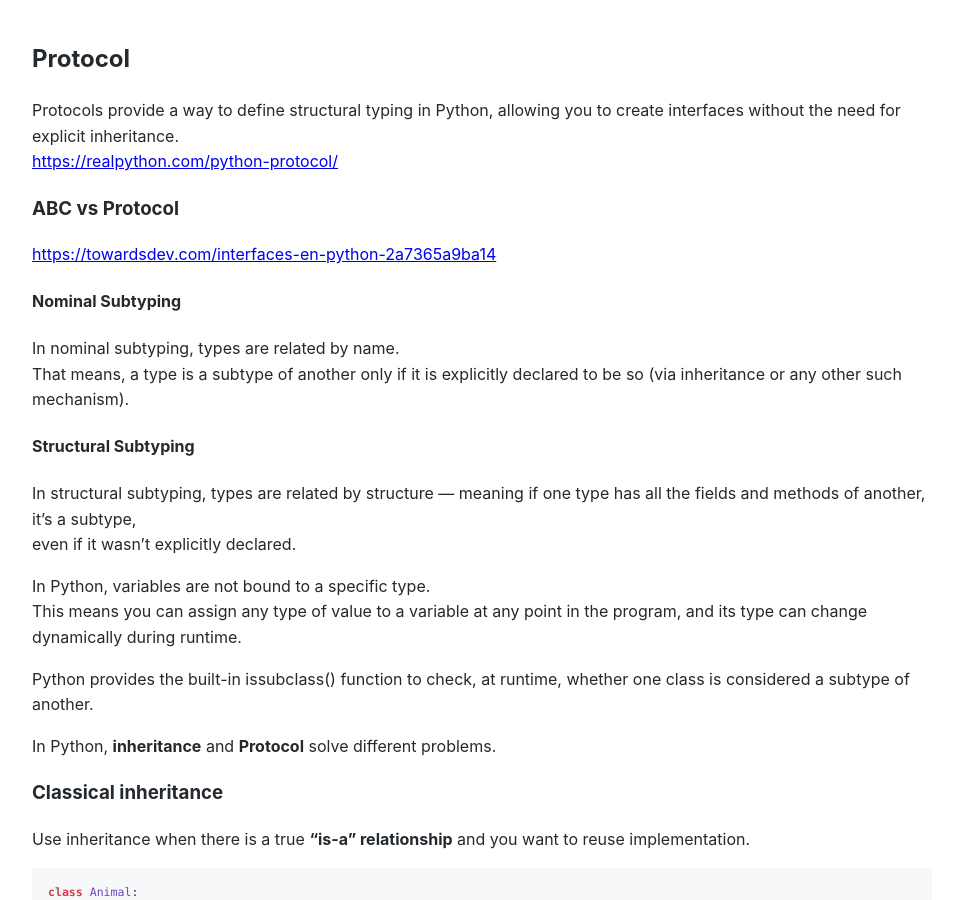
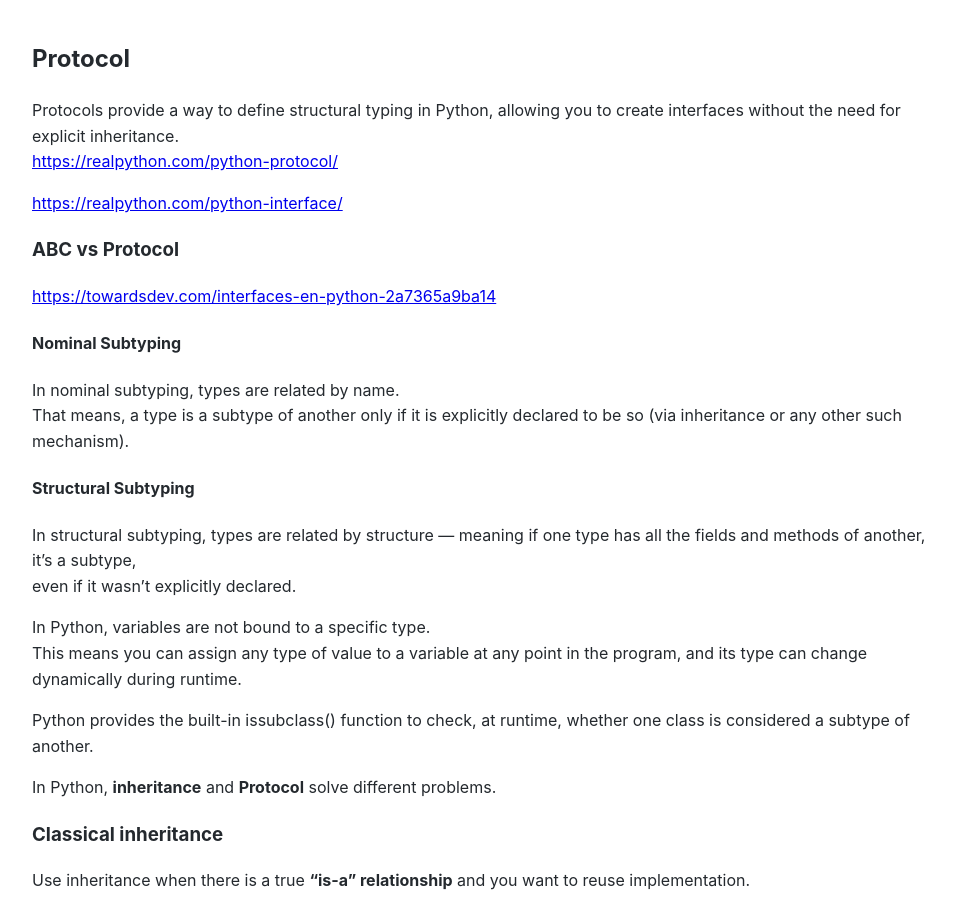
Before and after one commit to Michael-Lubinsky/michael-lubinsky.github.com, a Jekyll site: the page built from python/protocol.md, in a window 1280 px wide and 900 px high. Shown: the whole window, without its empty margins (158-1113 px from the left). Built offline with Jekyll 4.4.1, drawn with Linux system fonts in a browser that asks for light colours; our own code applies the rules of GitHub Pages for plain Markdown files.

Commit message:
Update protocol.md

```diff
--- a/python/protocol.md
+++ b/python/protocol.md
@@ -2,6 +2,8 @@
 Protocols provide a way to define structural typing in Python,
 allowing you to create interfaces without the need for explicit inheritance.
 <https://realpython.com/python-protocol/>
+
+<https://realpython.com/python-interface/>
 
 ### ABC vs Protocol
 <https://towardsdev.com/interfaces-en-python-2a7365a9ba14>
```
